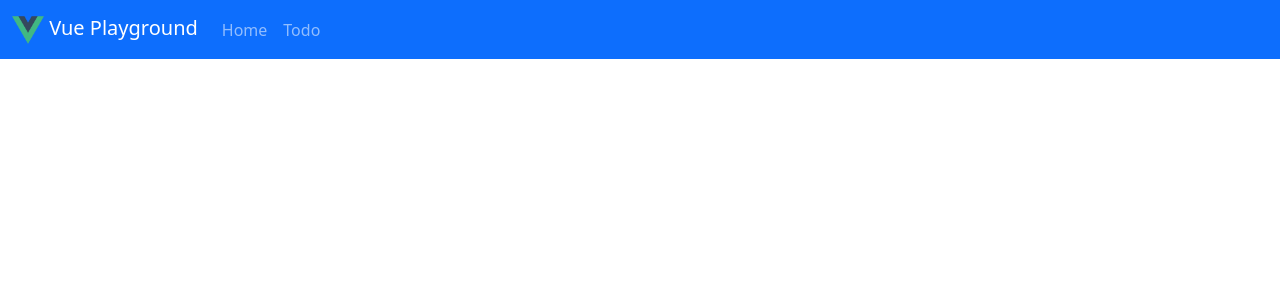
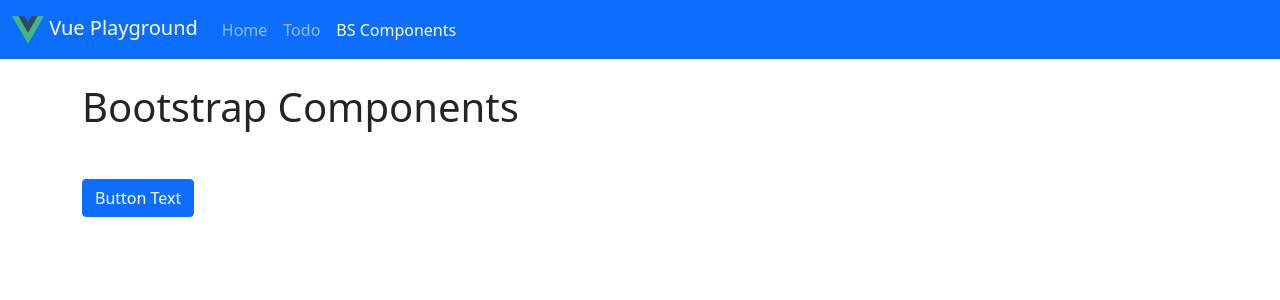
Before and after one commit to opnrivers/vue-playground, a Vue app: page /bs-components in a window 1280 px wide. Shown: the top 300 px of the page. Built offline with nearby package versions, Linux system fonts and the light colour scheme.

Commit message:
bs-button component

```diff
--- /dev/null
+++ b/src/components/bs-button.js
@@ -0,0 +1,3 @@
+export default {
+  name: 'bs-button',
+};
--- /dev/null
+++ b/src/components/bs-button.vue
@@ -0,0 +1,5 @@
+<template>
+  <button class="btn">
+    <slot></slot>
+  </button>
+</template>
--- a/src/components/navbar.vue
+++ b/src/components/navbar.vue
@@ -36,6 +36,11 @@
             active-class="active"
             class="nav-item nav-link">
             Todo</router-link>
+          <router-link
+            to="/bs-components"
+            active-class="active"
+            class="nav-item nav-link">
+            BS Components</router-link>
         </nav>
       </div>
     </div>
--- a/src/router.js
+++ b/src/router.js
@@ -1,6 +1,7 @@
 import { createWebHistory, createRouter } from 'vue-router';
 import Home from './views/home.vue';
 import Todo from './views/todo.vue';
+import BsComponents from './views/bs-components.vue';
 
 const routes = [{
   path: '/',
@@ -10,6 +11,10 @@ const routes = [{
   path: '/todo',
   name: 'todo',
   component: Todo,
+}, {
+  path: '/bs-components',
+  name: 'bs-components',
+  component: BsComponents,
 }];
 
 const router = createRouter({
--- /dev/null
+++ b/src/views/bs-components.js
@@ -0,0 +1,8 @@
+import BsButton from '../components/bs-button.vue';
+
+export default {
+  name: 'bs-components',
+  components: {
+    BsButton,
+  },
+};
--- /dev/null
+++ b/src/views/bs-components.vue
@@ -0,0 +1,11 @@
+<template>
+  <div class="container">
+    <h1 class="mb-5">Bootstrap Components</h1>
+
+    <bs-button type="button" class="btn-primary">
+      Button Text
+    </bs-button>
+  </div>
+</template>
+
+<script src="./bs-components.js"></script>
```
